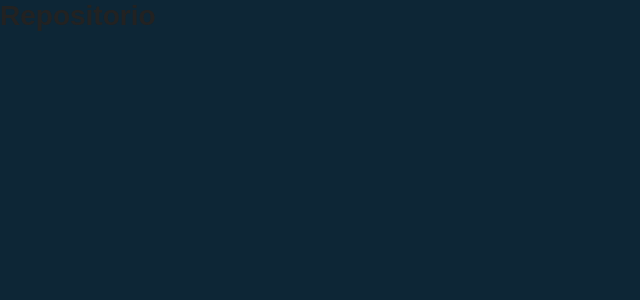
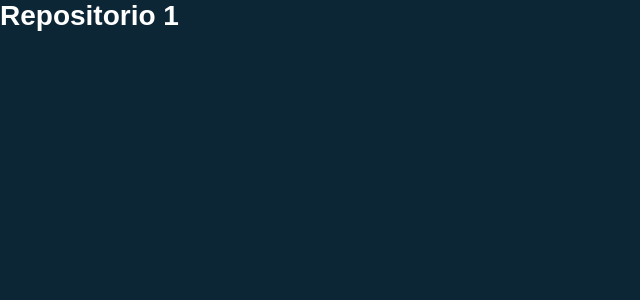
Before and after one commit to Grazziano/repos, a React (Create React App) app: page /repositorio/1 in a window 1280 px wide. Shown: the top 300 px of the page, without its empty margins (0-640 px from the left). Built offline with nearby package versions, Linux system fonts and the light colour scheme.

Commit message:
Detalhes do repositório

```diff
--- a/src/index.js
+++ b/src/index.js
@@ -6,9 +6,9 @@ import reportWebVitals from './reportWebVitals';
 
 const root = ReactDOM.createRoot(document.getElementById('root'));
 root.render(
-  <React.StrictMode>
+  // <React.StrictMode>
     <App />
-  </React.StrictMode>
+  // </React.StrictMode>
 );
 
 // If you want to start measuring performance in your app, pass a function
--- a/src/pages/Main/index.js
+++ b/src/pages/Main/index.js
@@ -1,7 +1,7 @@
 import React, { useState, useCallback, useEffect } from 'react';
 import { FaGithub, FaPlus, FaSpinner, FaBars, FaTrash } from 'react-icons/fa';
 import { Container, Form, SubmitButton, List, DeleteButton } from './styles';
-
+import { Link } from 'react-router-dom';
 import api from '../../services/api';
 
 export default function Main() {
@@ -111,9 +111,9 @@ export default function Main() {
               </DeleteButton>
               {repo.name}
             </span>
-            <a href="">
+            <Link to={`repositorio/${encodeURIComponent(repo.name)}`}>
               <FaBars size={20} />
-            </a>
+            </Link>
           </li>
         ))}
       </List>
--- a/src/pages/Repositorio/index.js
+++ b/src/pages/Repositorio/index.js
@@ -1,9 +1,14 @@
 import React from 'react';
+import { useParams } from 'react-router-dom';
 
 export default function Repositorio() {
+  const { repositorio } = useParams();
+
   return (
     <div>
-      <h1>Repositorio</h1>
+      <h1 style={{ color: '#FFF' }}>
+        Repositorio {decodeURIComponent(repositorio)}
+      </h1>
     </div>
   );
 }
```
